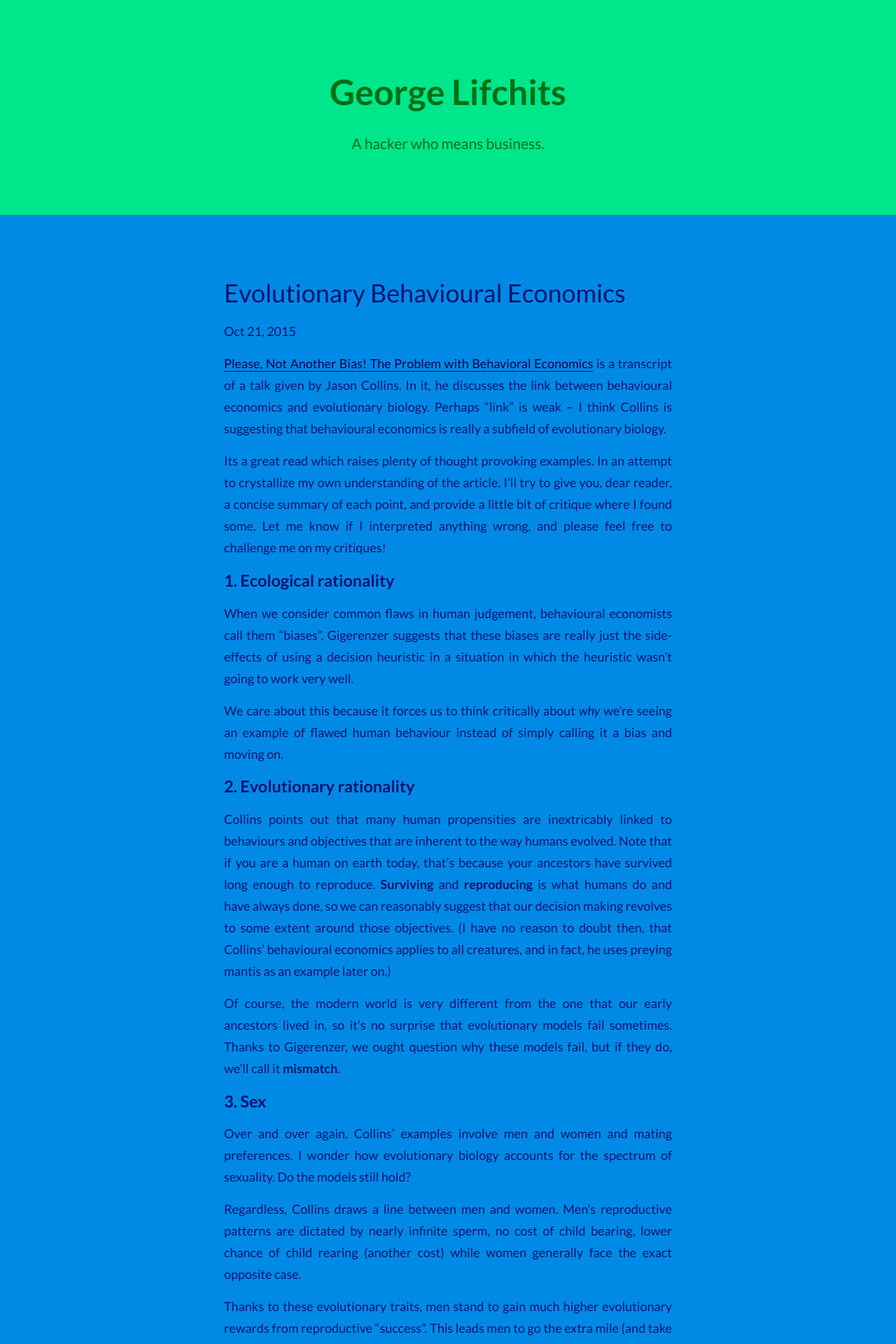
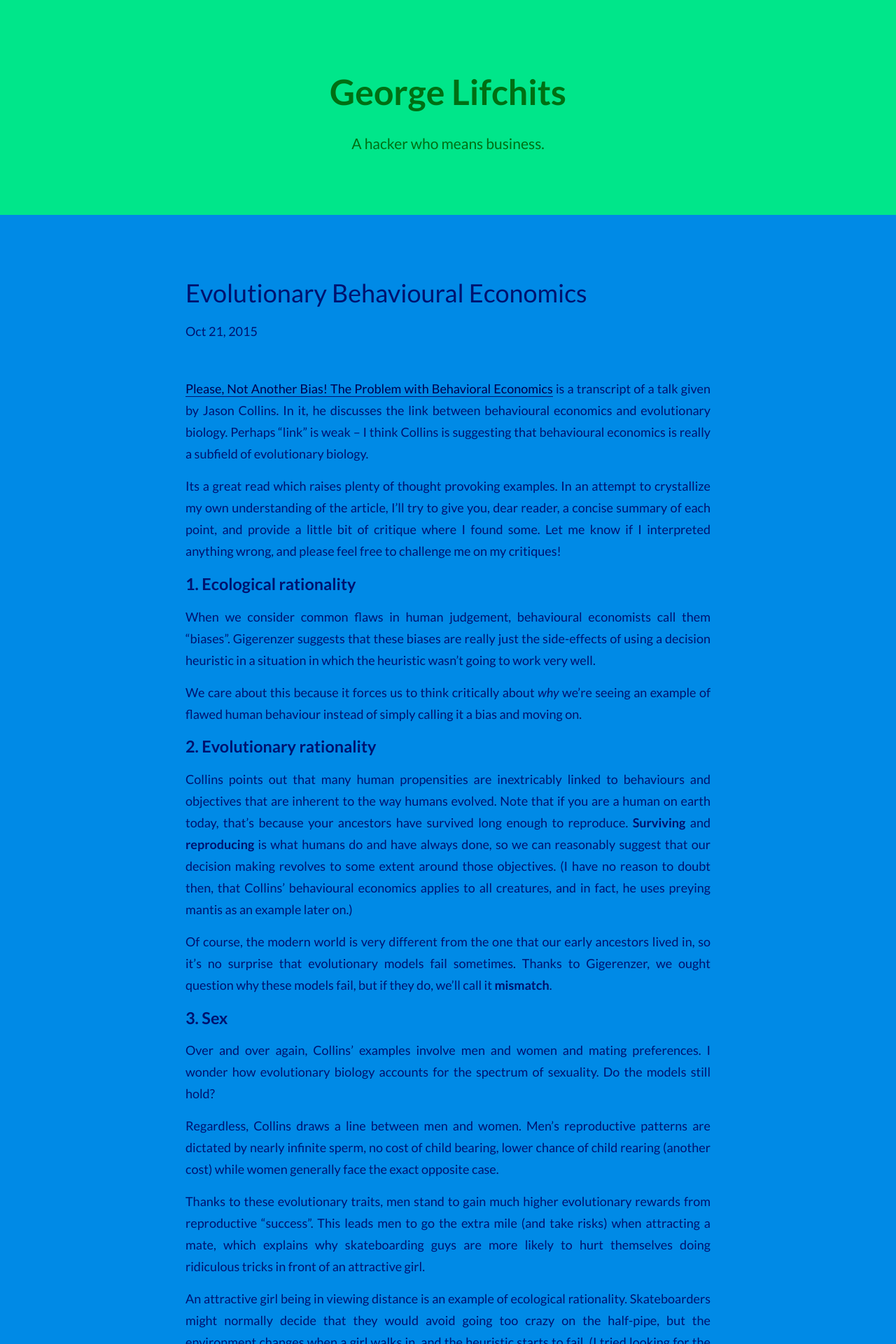
Before and after one commit to glifchits/glifchits.github.io, a Jekyll site: the page built from _posts/2015-10-21-evolutionary-behavioural-economics.markdown, in a window 1280 px wide. Shown: the top 1920 px of the page at 70% size. Built offline with Jekyll 4.4.1, drawn with Linux system fonts in a browser that asks for light colours; nearby versions of some CDN libraries; library files that are not in the unit come from our copies; comment, search, counter and statistics services are not loaded.

Commit message:
more post style tweaks

```diff
--- a/_sass/_post.scss
+++ b/_sass/_post.scss
@@ -1,11 +1,14 @@
 .post-container {
   @include colouring($blue);
+  padding: 4em 0 !important;
 }
 
 .post {
   max-width: 750px;
+  margin: 0 auto;
 
   .post-content {
+    padding-top: 2em;
     h1 {
       font-weight: bold;
       font-size: 1.3em;
```
